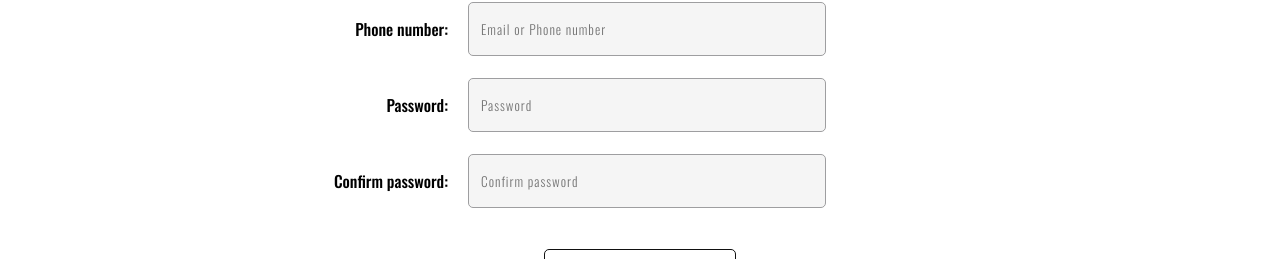
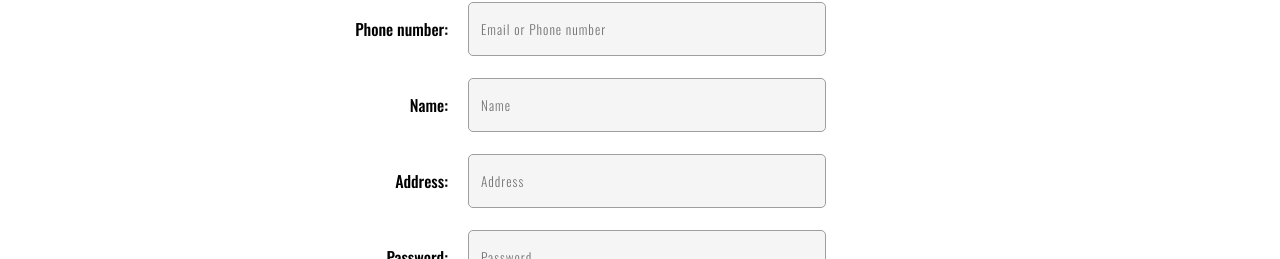
Before and after one commit to tuilaqui123/Nike-Store---CN-WEB, a React (Create React App) app: page /SignUp in a window 1280 px wide. Shown: the part 210-469 px from the top of the page. Built offline with nearby package versions, Linux system fonts and the light colour scheme; no server answers.

Commit message:
update signup

```diff
--- a/src/Components/login/signUp.js
+++ b/src/Components/login/signUp.js
@@ -11,6 +11,11 @@ const validationSchema = Yup.object({
     phone: Yup.string().required('Please enter phone number!')
         .matches(/^[\+|0]([0-9]{9,14})\b/, 'Phone number is not correct!'),
     password: Yup.string().required('Please enter password!'),
+    name: Yup.string().required('Please enter name!'),
+    address: Yup.string().required('Please enter address!'),
+    confirmPassword: Yup.string()
+        .required('Please enter confirm password!')
+        .oneOf([Yup.ref('password'), null], 'Confirm password incorrect!')
 });
 
 const SignUp = () => {
@@ -21,7 +26,10 @@ const SignUp = () => {
     const form = useFormik({
         initialValues: {
             phone: '',
+            name: '',
+            address: '',
             password: '',
+            confirmPassword: '',
         },
         validationSchema,
         onSubmit: handleFormsubmit,
@@ -31,7 +39,7 @@ const SignUp = () => {
 
     function handleFormsubmit(values) {
         setLoading(true);
-        fetch('http://localhost:5000/api/customer/login', {
+        fetch('http://localhost:5000/api/customer', {
             method: 'POST',
             headers: {
                 'Content-Type': 'application/json',
@@ -41,15 +49,15 @@ const SignUp = () => {
             .then((res) => res.json())
             .then((resJson) => {
                 if (resJson.success) {
-                    toast.success('Login successed')
+                    toast.success('Signup successfully')
                     setCustomer(resJson.customer)
                     navigate('/');
                 } else {
-                    toast.error("Login successed")
+                    toast.error("Signup failed")
                 }
             })
             .catch(() => {
-                toast.error("Login failed")
+                toast.error("Signup failed")
             })
             .finally(() => {
                 setLoading(false);
@@ -80,10 +88,54 @@ const SignUp = () => {
                     </div>
                     <span
                         className={clsx('error-message', {
-                            'show': form.errors.username,
+                            'show': form.errors.phone,
                         })}
                     >
                         {form.errors.phone || ''}
+                    </span>
+                </div>
+                <div className="input-box">
+                    <div className='box'>
+                        <p>Name:</p>
+                        <input type="text"
+                            className={clsx({
+                                'invalid': form.errors.name
+                            })}
+                            placeholder="Name"
+                            onChange={form.handleChange}
+                            onBlur={form.handleBlur}
+                            value={form.values.name}
+                            name='name' />
+                    </div>
+                    <span
+                        className={clsx('error-message', {
+                            'show': form.errors.name,
+
+                        })}
+                    >
+                        {form.errors.name || ''}
+                    </span>
+                </div>
+                <div className="input-box">
+                    <div className='box'>
+                        <p>Address:</p>
+                        <input type="text"
+                            className={clsx({
+                                'invalid': form.errors.address
+                            })}
+                            placeholder="Address"
+                            onChange={form.handleChange}
+                            onBlur={form.handleBlur}
+                            value={form.values.address}
+                            name='address' />
+                    </div>
+                    <span
+                        className={clsx('error-message', {
+                            'show': form.errors.address,
+
+                        })}
+                    >
+                        {form.errors.address || ''}
                     </span>
                 </div>
                 <div className="input-box">
@@ -113,21 +165,21 @@ const SignUp = () => {
                         <p>Confirm password:</p>
                         <input type="password"
                             className={clsx({
-                                'invalid': form.errors.password
+                                'invalid': form.errors.confirmPassword
                             })}
                             placeholder="Confirm password"
                             onChange={form.handleChange}
                             onBlur={form.handleBlur}
-                            value={form.values.password}
-                            name='password' />
+                            value={form.values.confirmPassword}
+                            name='confirmPassword' />
                     </div>
                     <span
                         className={clsx('error-message', {
-                            'show': form.errors.password,
+                            'show': form.errors.confirmPassword,
 
                         })}
                     >
-                        {form.errors.password || ''}
+                        {form.errors.confirmPassword || ''}
                     </span>
                 </div>
             </div>
```
